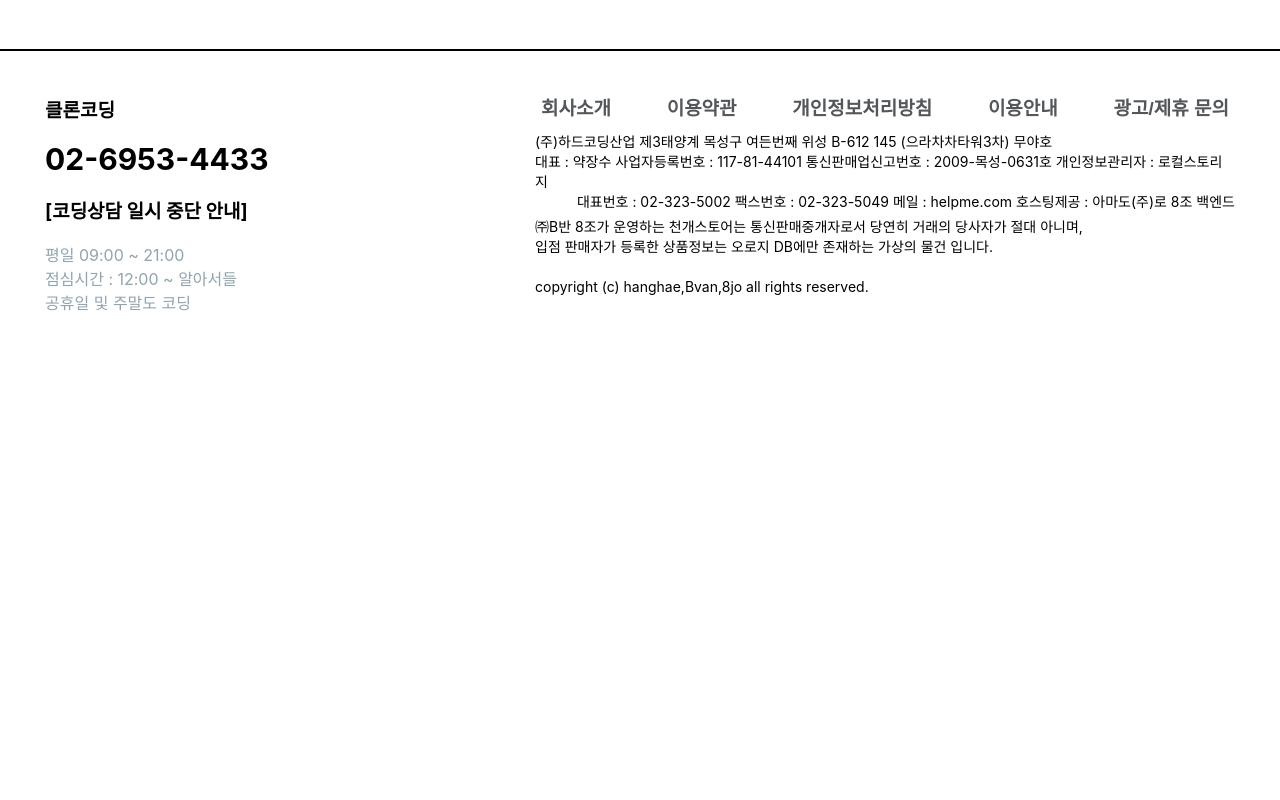
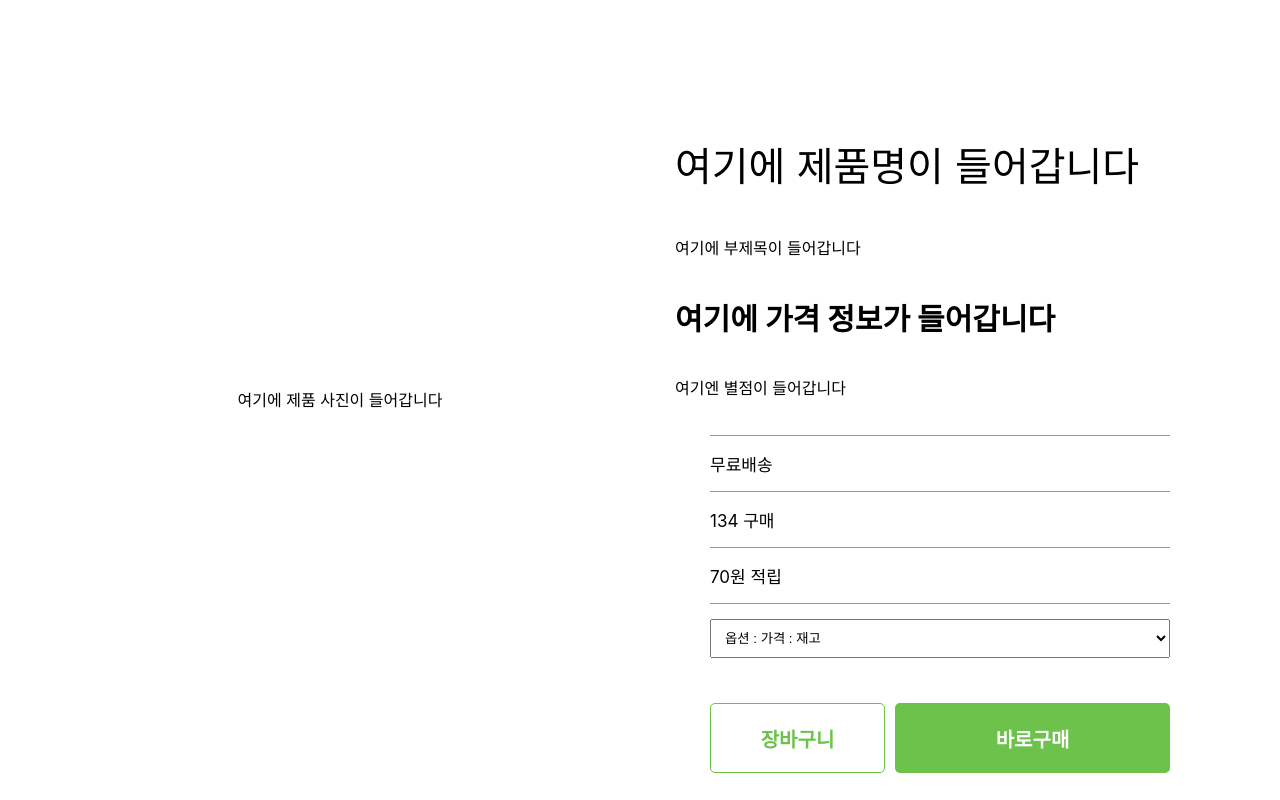
Before and after one commit to CloneCoding-Team8/Front-End, a React (Create React App) app in the folder clone/: page /join in a window 1280 px wide. Shown: the part 720-1520 px from the top of the page. Before the commit the page ends 1071 px from the top, so only its background shows below. Built offline with nearby package versions, Linux system fonts and the light colour scheme.

Commit message:
상세페이지 완성

```diff
--- a/clone/src/compo/form/AddForm.jsx
+++ b/clone/src/compo/form/AddForm.jsx
@@ -14,7 +14,6 @@ function AddForm() {
 
     React.useEffect(() => {
         setTimeout(() => {setBannerState(bannerState === 1 ? 4 : bannerState - 1)}, 4000)
-        console.log('타임아웃 작동 중입니다.')
     })
 
   return (
--- a/clone/src/compo/page/ProductDetail.js
+++ b/clone/src/compo/page/ProductDetail.js
@@ -4,9 +4,168 @@ import styled from 'styled-components'
 function ProductDetail () {
     return (
         <>
+        <ProductDetailWrap>
+        <ProductDetailLeftWrap>
+            <ProductPic>
+                여기에 제품 사진이 들어갑니다
+            </ProductPic>
+            <ProductPicDetailWrap>
 
+            </ProductPicDetailWrap>
+        </ProductDetailLeftWrap>
+        <ProductDetailRightWrap>
+            <DetailTitle>여기에 제품명이 들어갑니다</DetailTitle>
+            <DetailMiniTitle>여기에 부제목이 들어갑니다</DetailMiniTitle>
+            <DetilPrice>여기에 가격 정보가 들어갑니다</DetilPrice>
+            <DetailMiniTitle>여기엔 별점이 들어갑니다</DetailMiniTitle>
+            <DetailPoint>무료배송</DetailPoint>
+            <DetailPoint>134 구매</DetailPoint>
+            <DetailPoint>70원 적립</DetailPoint>
+            <DetailPoint>
+                <DetailPointSelectBox style={{width:"460px", padding:"10px", outline:"none"}}>
+                    <option value="first">옵션 : 가격 : 재고</option>
+                    <option vlaue="second">1+1 : 가격 + 가격 : 재고</option>
+                    <option value="third">1+2 : 가격+가격+가격 : 재고</option>
+                    <option value="third">1+2 : 가격+가격+가격 : 재고</option>
+                </DetailPointSelectBox>
+            </DetailPoint>
+            <DetilButtonWrap>
+                <DetailButton>장바구니</DetailButton>
+                <DetailButton2>바로구매</DetailButton2>
+            </DetilButtonWrap>
+        </ProductDetailRightWrap>
+        </ProductDetailWrap>
         </>
         )
 }
 
+
+const ProductDetailWrap = styled.div`
+    /* border: 1px solid black; */
+    width: auto;
+    height: 800px;
+    display: flex;
+    flex-flow: row wrap;
+    justify-content: center;
+    align-items: center;
+`
+
+const ProductDetailLeftWrap = styled.div`
+    /* border: 1px solid black; */
+    width: 600px;
+    height: 700px;
+    display: flex;
+    flex-flow: column nowrap;
+    justify-content: center;
+    align-items: center;
+`
+
+const ProductPic = styled.div`
+    /* border: 1px solid black; */
+    width: 500px;
+    height: 500px;
+    display: flex;
+    justify-content: center;
+    align-items: center;
+    background-position: center;
+    background-size: cover;
+`
+
+const ProductPicDetailWrap = styled.div`
+    /* border: 1px solid black; */
+    width: 450px;
+    height: 100px;
+`
+
+const ProductDetailRightWrap = styled.div`
+    /* border: 1px solid black; */
+    width: 600px;
+    height: 700px;
+    display: flex;
+    flex-flow: column nowrap;
+    justify-content: center;
+    align-items: center;
+`
+
+const DetailTitle = styled.div`
+    /* border: 1px solid black; */
+    width: 550px;
+    height: 100px;
+    font-size: 40px;
+    padding-left: 20px;
+    padding-top: 10px;
+`
+
+const DetailMiniTitle = styled.div`
+    /* border: 1px solid black; */
+    width: 550px;
+    height: 40px;
+    font-size: 16px;
+    padding-left: 20px;
+    margin-bottom: 20px;
+`
+
+const DetilPrice = styled.div`
+    /* border: 1px solid black; */
+    width: 550px;
+    height: 80px;
+    font-size: 30px;
+    font-weight: bold;
+    padding-left: 20px;
+`
+
+const DetailPoint = styled.div`
+    font-size: 17px;
+    border-top: 1px solid #97999B;
+    width: 460px;
+    padding-top: 15px;
+    padding-bottom: 15px;
+`
+
+const DetailPointSelectBox = styled.select`
+    /* border-top: 1px solid #97999B; */
+    width: 460px;
+    padding-top: 15px;
+    padding-bottom: 15px;
+
+`
+
+const DetilButtonWrap = styled.div`
+    /* border: 1px solid black; */
+    margin-top: 30px;
+    width: 460px;
+    height: auto;
+    display: flex;
+    flex-flow: row wrap;
+    justify-content: space-between;
+    align-items: center;
+`
+
+const DetailButton = styled.button`
+    width: 175px;
+    height: 70px;
+    padding: 10px;
+    font-size: 20px;
+    font-weight: bold;
+    border-radius: 5px;
+    border: 1px solid #6CC24A;
+    outline: none;
+    color: #6CC24A;
+    background-color: transparent;
+`
+
+const DetailButton2 = styled.button`
+    width: 275px;
+    height: 70px;
+    padding: 10px;
+    font-size: 20px;
+    outline: none;
+    background-color: #6CC24A;
+    font-weight: bold;
+    border-radius: 5px;
+    border: none;
+    color: white;
+
+`
+
 export default ProductDetail
```
